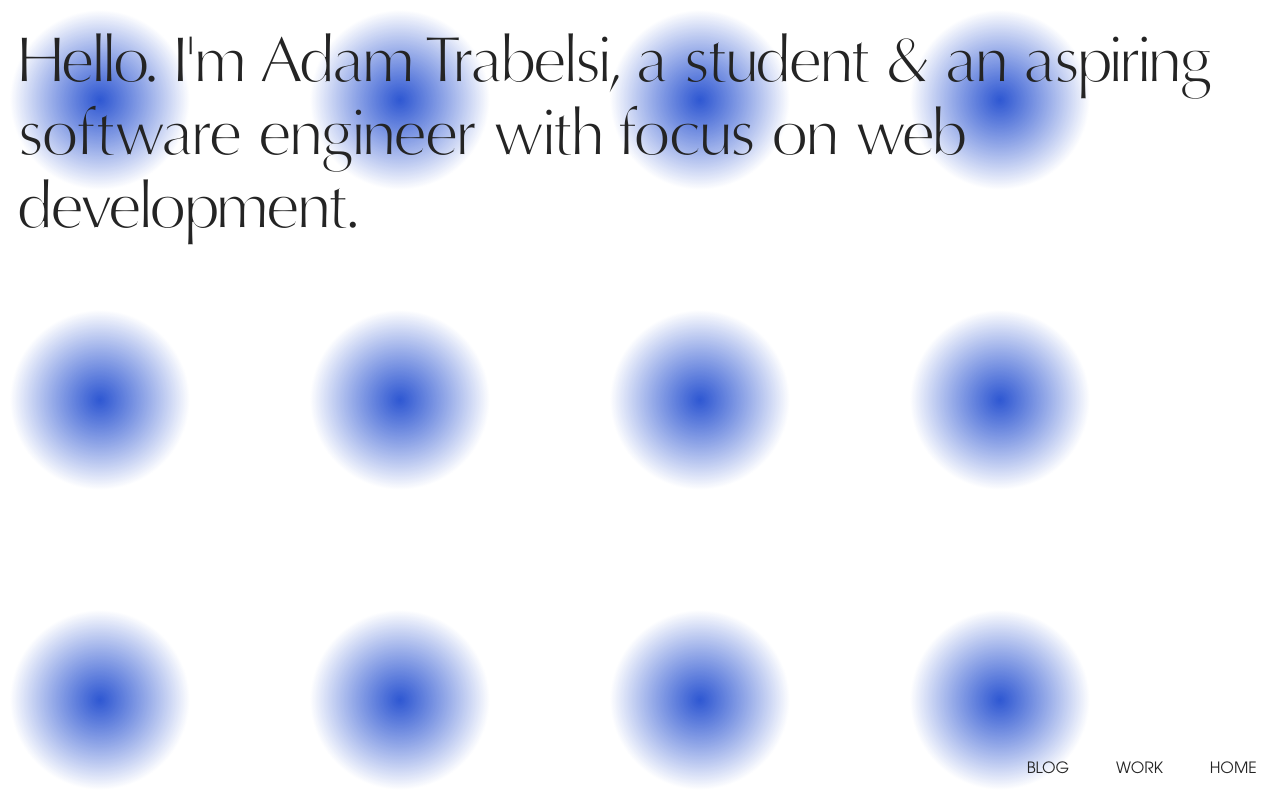
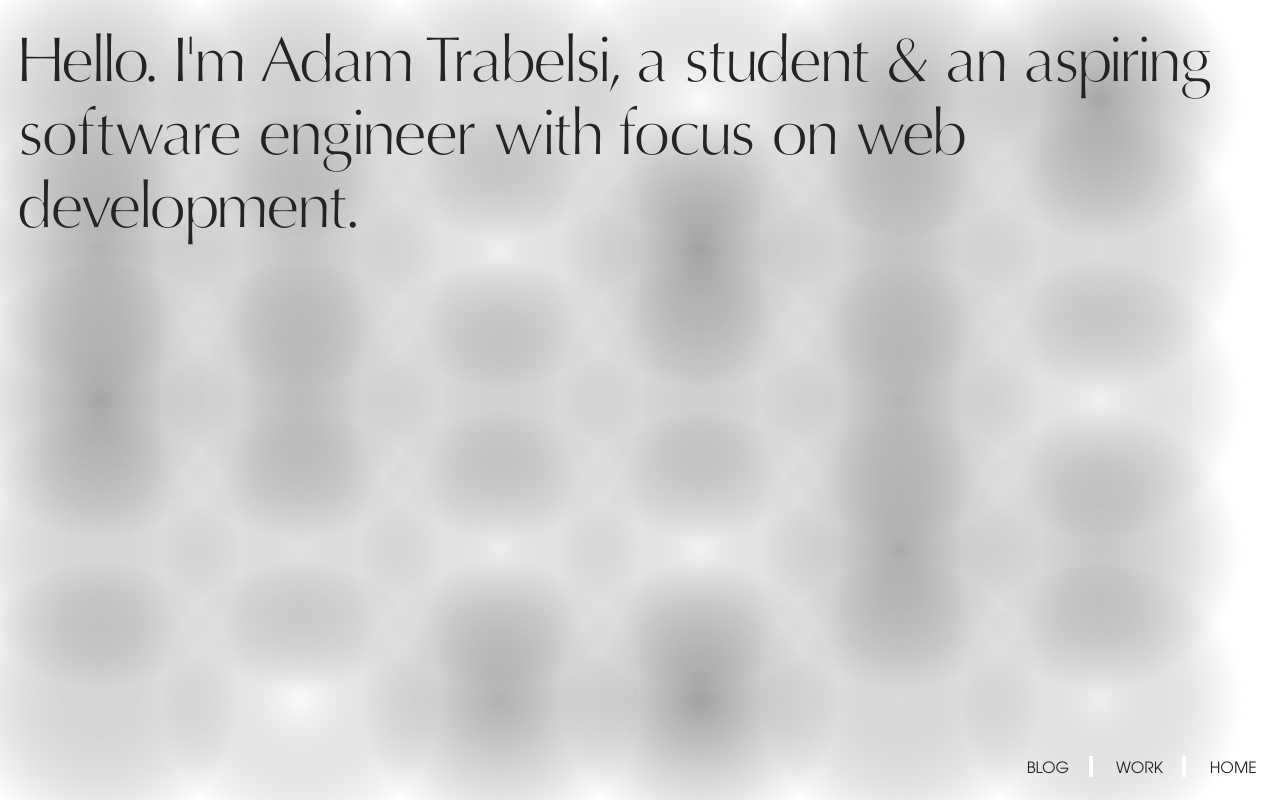
Before and after one commit to ad-tra/adtra.me, a Gatsby site: page / in a window 1280 px wide. Built offline with nearby package versions, Linux system fonts and the light colour scheme; Gatsby itself is replaced by a stand-in of ours.

Commit message:
Smoothed out circles in the grid

```diff
--- a/src/components/Layout.js
+++ b/src/components/Layout.js
@@ -24,16 +24,18 @@ export default function TremendousText({headerText,error ,children}) {
 
 
   const draw = (ctx, frameCount, canvas) => {
-    let x = 100, y = 100,  r = 90, startAngle = 0, endAngle = Math.PI * 2
-      //ctx.filter = "blur(20px)"
+    let x = 100, y = 100,  r = 140, startAngle = 0, endAngle = Math.PI * 2
+ctx.clearRect(0, 0, canvas.width, canvas.height);
+
+ctx.filter = "blur(1px)"
       ctx.globalAlpha = 0.9
-      ctx.globalCompositeOperation = "luminosity";
+      ctx.globalCompositeOperation = "multiply";
 
 
-    for(let i = 0; i < canvas.height - y; i += 300){
-      for(let j = 0; j < canvas.width - x; j += 300 ){
+    for(let i = 0; i < canvas.height - y; i += 150){
+      for(let j = 0; j < canvas.width - x; j += 200 ){
         let gradient = ctx.createRadialGradient(x+j,y+i, 1, x+j,y+i, r );
-        gradient.addColorStop(0, 'rgba(0, 50, 200, 0.9)');
+        gradient.addColorStop(0, `rgba(150, 150, 150, ${Math.random()})`);
         gradient.addColorStop(1, 'white');
         ctx.fillStyle = gradient;
 
```
